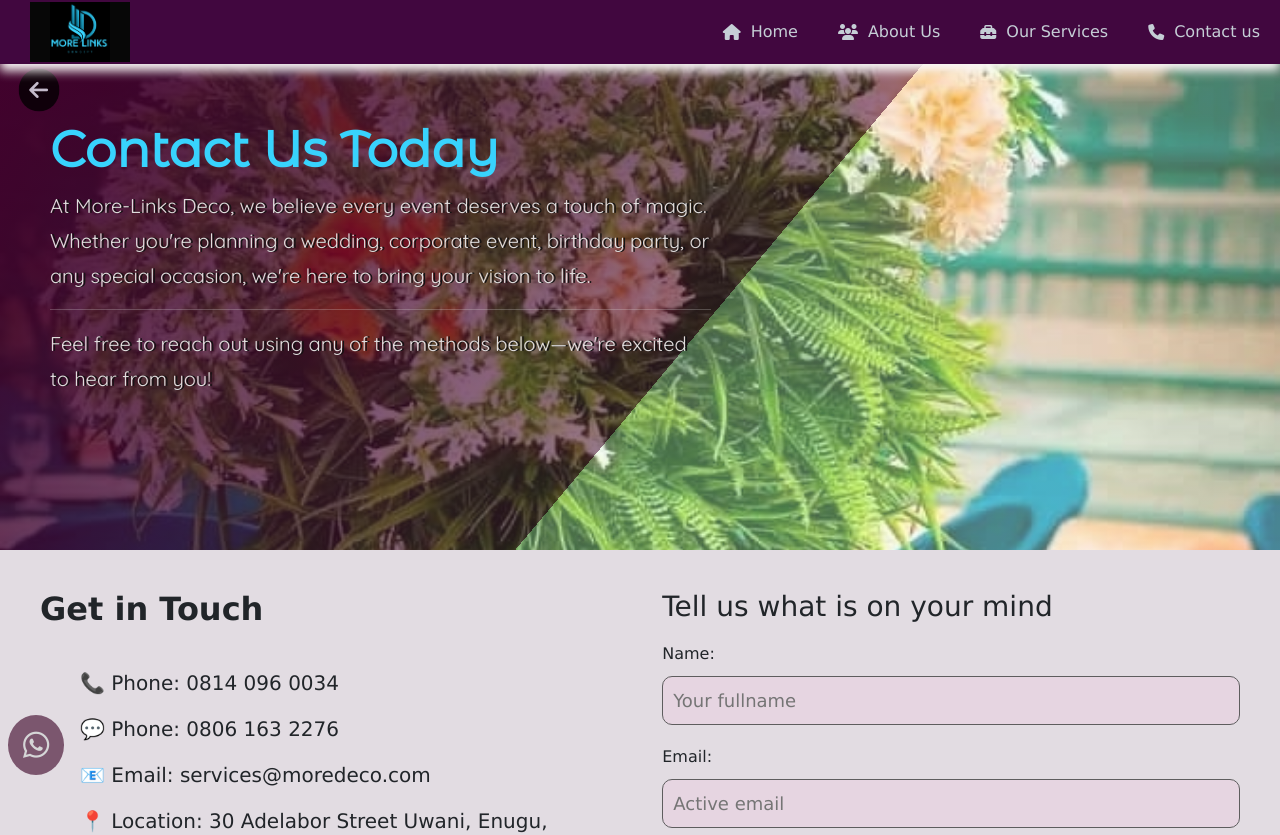
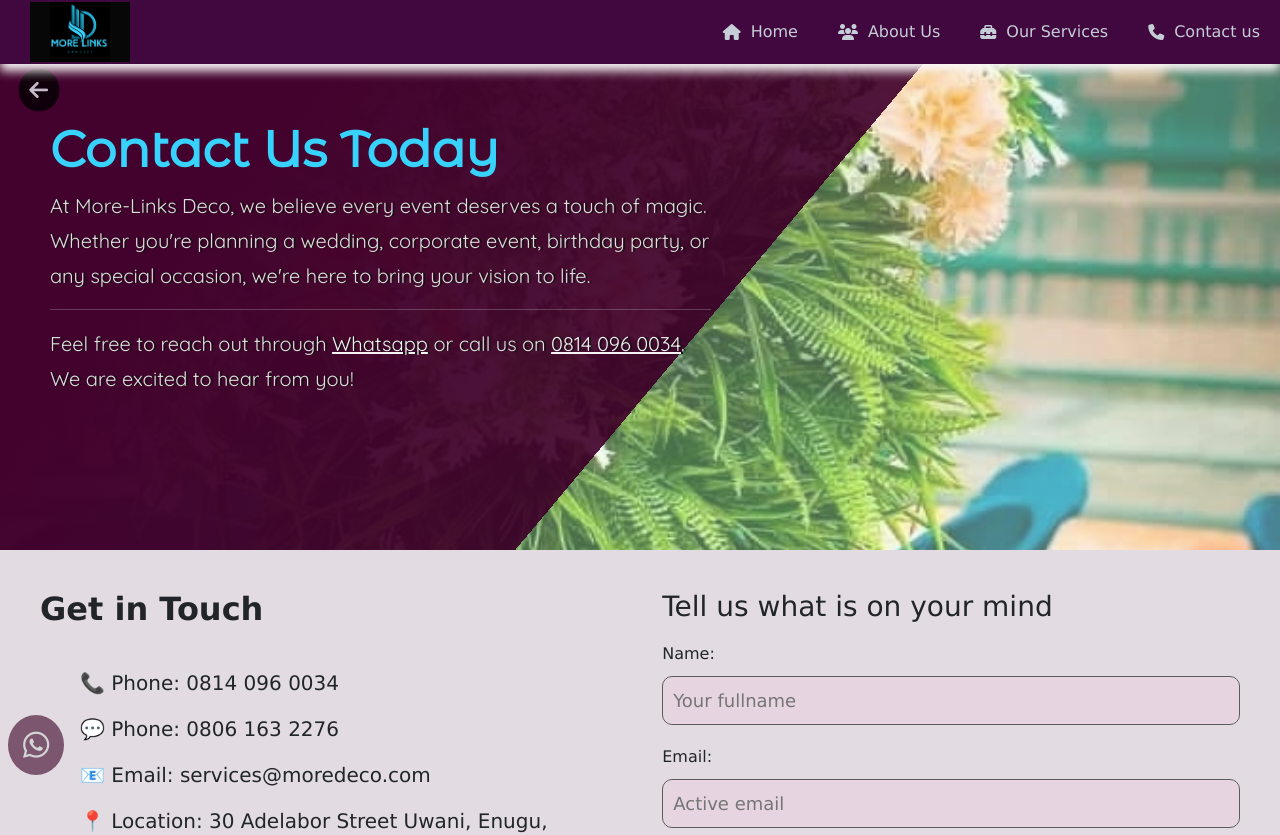
Before and after one commit to Ikendu/moreLinksDeco, a React (Vite) app in the folder mysite/: page /contact in a window 1280 px wide. Shown: the top 835 px of the page. Built offline with nearby package versions, Linux system fonts and the light colour scheme.

Commit message:
more link deco

```diff
--- a/mysite/src/pages/aboutPage/about.css
+++ b/mysite/src/pages/aboutPage/about.css
@@ -45,7 +45,7 @@
   text-shadow: 2px 0px #131212;
 }
 
-.aboutMain a {
+.aboutMain {
   color: #f1f0ee !important;
 }
 
--- a/mysite/src/pages/contactPage/Contact.jsx
+++ b/mysite/src/pages/contactPage/Contact.jsx
@@ -3,7 +3,7 @@ import axios from 'axios'
 import emailjs from '@emailjs/browser'
 import './contact.css'
 import ScrollToTop from '../../components/ScrollToTop'
-import { useNavigate } from 'react-router-dom'
+import { Link, useNavigate } from 'react-router-dom'
 
 export default function Contact() {
   const navigate = useNavigate()
@@ -63,7 +63,16 @@ export default function Contact() {
             At More-Links Deco, we believe every event deserves a touch of magic. Whether you're
             planning a wedding, corporate event, birthday party, or any special occasion, we're here
             to bring your vision to life.
-            <hr /> Feel free to reach out using any of the methods below—we're excited to hear from
+            <hr /> Feel free to reach out through{' '}
+            <Link
+              to={
+                'https://wa.me/2348140960034?text=Hello%20there!%20I%20want%20to%20discuss%20an%20upcoming%20event%20with%20you.'
+              }
+              target='_blank'
+            >
+              Whatsapp
+            </Link>{' '}
+            or call us on <a href='tel:08140960034'>0814 096 0034</a>. We are excited to hear from
             you!
           </p>
         </div>
--- a/mysite/src/pages/contactPage/contact.css
+++ b/mysite/src/pages/contactPage/contact.css
@@ -37,13 +37,16 @@
   font-size: 20px;
   text-shadow: 2px 0px #131213;
 }
+.contactMain a {
+  color: #f5f3f3;
+}
 
 .contactOverlay {
   position: absolute;
   padding: 2px;
   width: 100%;
   height: 500px;
-  background: repeating-linear-gradient(130deg, #42022d, #44022f88 55%, #f5f3f34b 55% 100%);
+  background: repeating-linear-gradient(130deg, #42022d 0% 20%, #41032dea 55%, #f5f3f34b 55% 100%);
 }
 .contactSection {
   display: flex;
```
